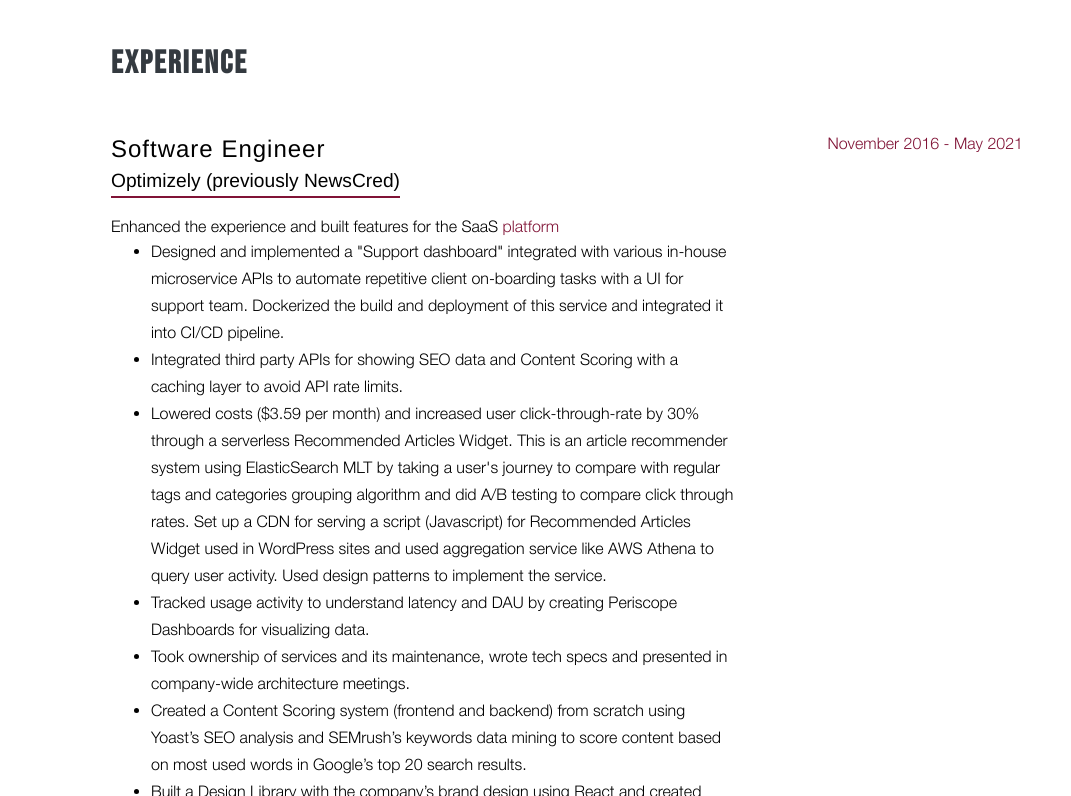
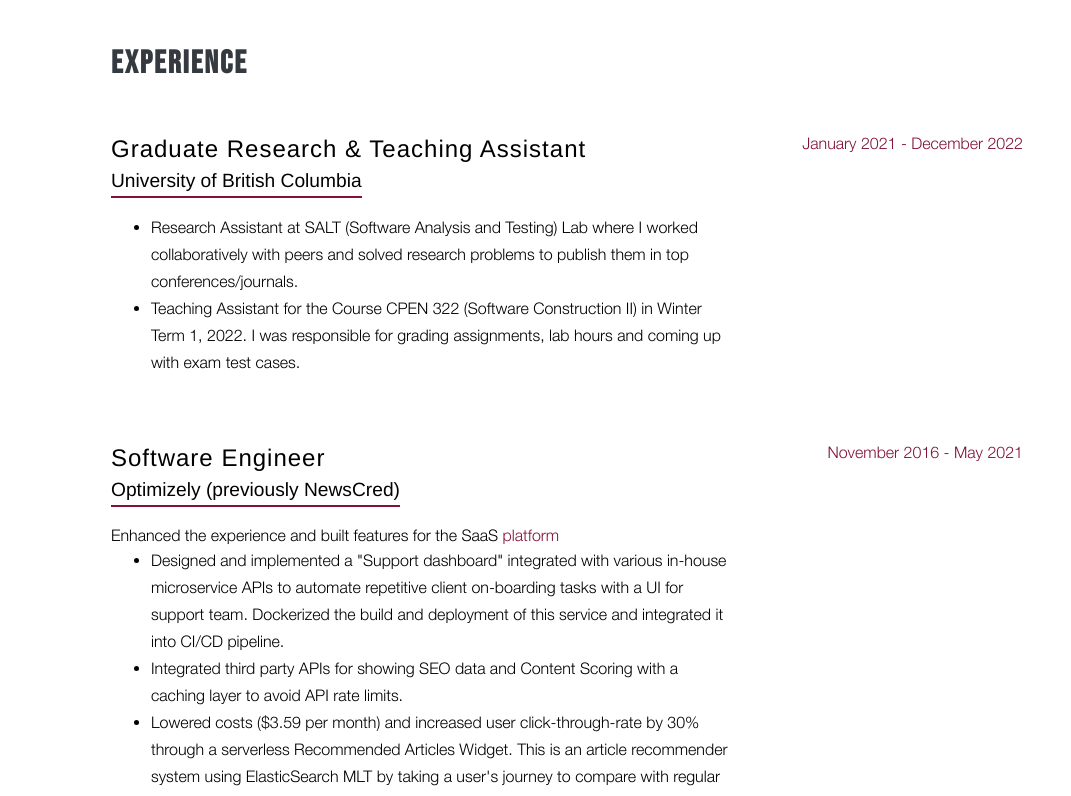
Before and after one commit to msintaha/msintaha.github.io, a Gatsby site: page / in a window 1280 px wide. Shown: the part 804-1600 px from the top of the page, without its empty margins (209-1280 px from the left). Built offline with nearby package versions, Linux system fonts and the light colour scheme; Gatsby itself is replaced by a stand-in of ours; a web font is replaced by a local one.

Commit message:
Add GRA role

```diff
--- a/src/pages/index.js
+++ b/src/pages/index.js
@@ -55,6 +55,22 @@
       >
         <div className="w-100">
           <h3 className="mb-5">Experience</h3>
+
+          <div className="resume-item d-flex flex-column flex-md-row justify-content-between mb-5">
+            <div className="resume-content">
+              <h4 className="mb-0">Graduate Research & Teaching Assistant</h4>
+              <div className="subheading mb-3 withBorder">University of British Columbia</div>
+              <p>
+                <ul>
+                  <li>Research Assistant at SALT (Software Analysis and Testing) Lab where I worked collaboratively with peers and solved research problems to publish them in top conferences/journals.</li>
+                  <li>Teaching Assistant for the Course CPEN 322 (Software Construction II) in Winter Term 1, 2022. I was responsible for grading assignments, lab hours and coming up with exam test cases.</li>
+                </ul>
+              </p>
+            </div>
+            <div className="resume-date text-md-right">
+              <span className="text-primary">January 2021 - December 2022</span>
+            </div>
+          </div>
 
           <div className="resume-item d-flex flex-column flex-md-row justify-content-between mb-5">
             <div className="resume-content">
@@ -170,7 +186,7 @@
               <h4 className="mb-0">The University of British Columbia (UBC)</h4>
               <div className="subheading mb-3 withBorder">Master of Applied Science</div>
               <div>Computer Enginering</div>
-              <p>Grade: 92%</p>
+              <p>Grade: 90.2/100 (A+)</p>
             </div>
             <div className="resume-date text-md-right">
               <span className="text-primary">January 2021 - December 2022</span>
```
